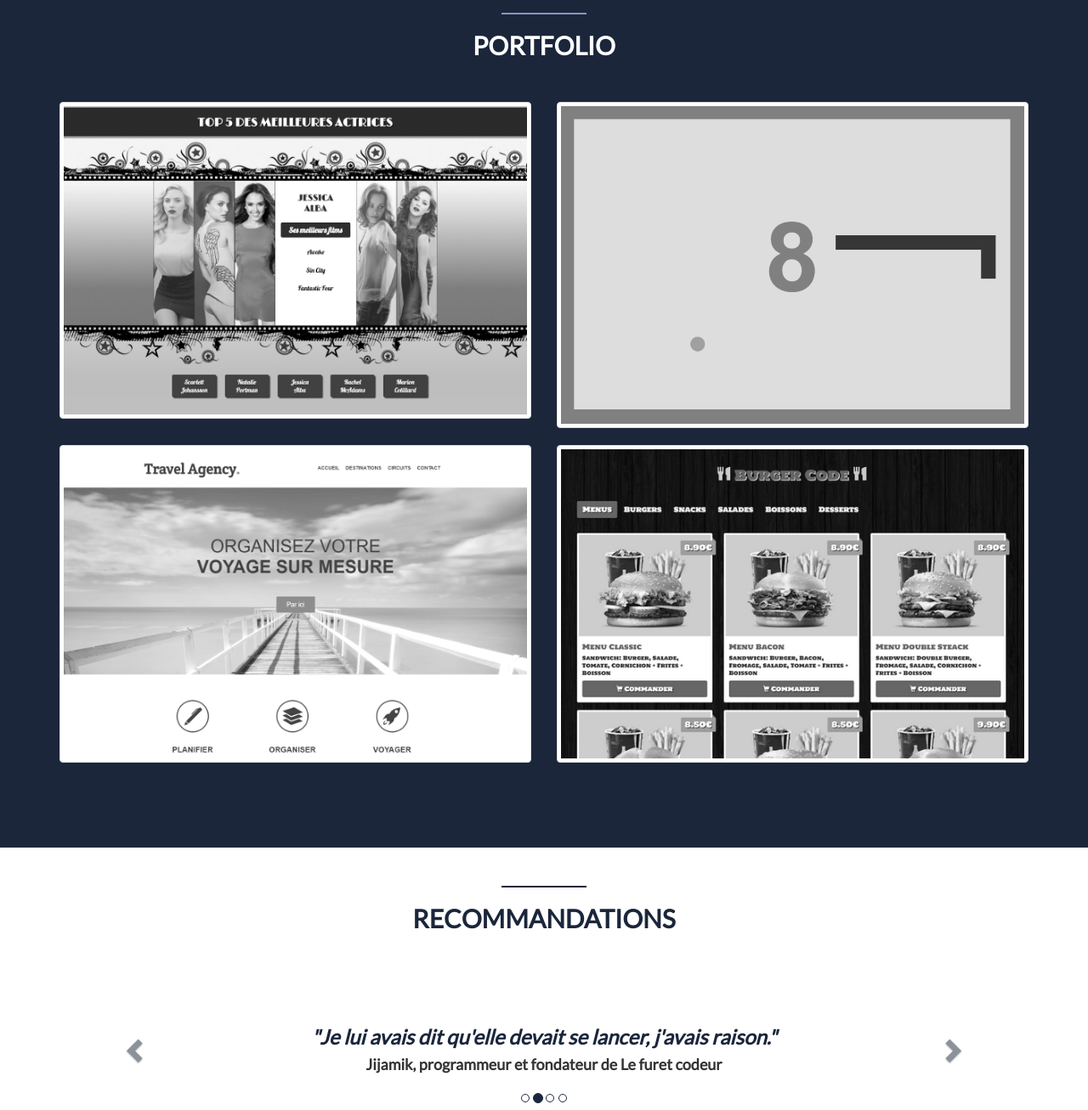
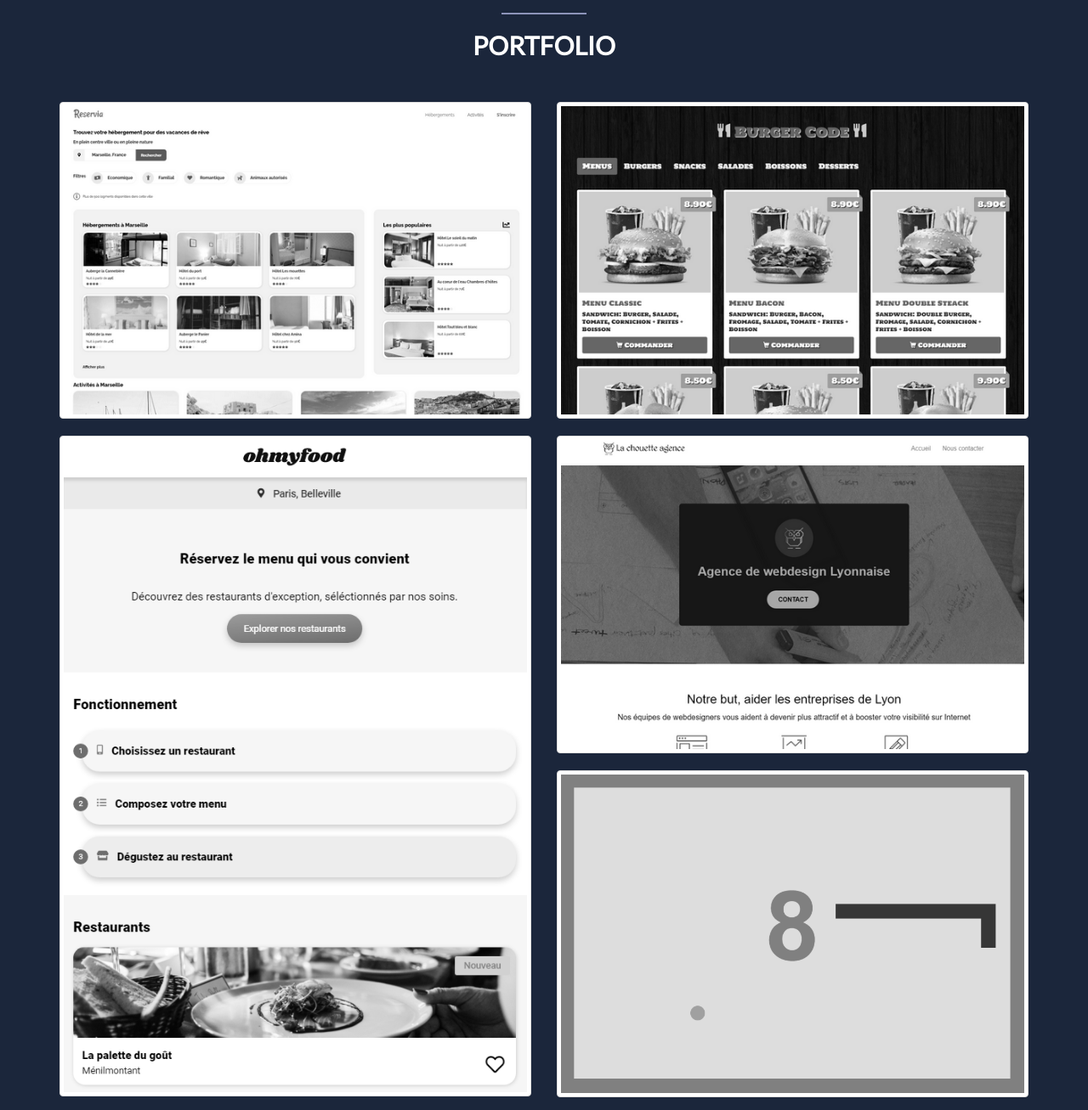
Before and after one commit to Katastrophia/CV-Kayna-Smelty, a plain HTML site: page index.html in a window 1280 px wide. Shown: the part 3440-4747 px from the top of the page at 85% size. Drawn offline with nearby package versions, Linux system fonts and the light colour scheme; a script that the page names is missing.

Commit message:
ajout de travaux dans le portfolio

```diff
--- a/index.html
+++ b/index.html
@@ -264,9 +264,27 @@
             <h2>Portfolio</h2>
           </div>
           <div class="row">
+
             <div class="col-sm-6">
-              <a class='thumbnail' href="https://actrices.kayna-smelty.com/actrices" target='_blank'>
-                <img src='images\top5.png' alt='actrices'>
+              <a class='thumbnail' href="https://katastrophia.github.io/SmeltyKayna_2_28012021/" target='_blank'>
+                <img src='images\réservia.png' alt='reservia'>
+              </a>
+            </div>
+
+
+            <div class="col-sm-6">
+              <a class='thumbnail' href="https://kayna-smelty.com/burgercode" target='_blank'>
+                <img src='images\Burger Code.png' alt='burger code'>
+              </a>
+            </div>
+            <div class="col-sm-6">
+              <a class='thumbnail' href="https://katastrophia.github.io/SmeltyKayna_3_29032021/" target='_blank'>
+                <img src='images\ohmyfood1.png' alt='ohmyfood'>
+              </a>
+            </div>
+            <div class="col-sm-6">
+              <a class='thumbnail' href="https://katastrophia.github.io/SmeltyKayna_4_12052021/" target='_blank'>
+                <img src='images\La Chouette Agence _ Entreprise webdesign à Lyon2.png' alt='SEO pour le site de la chouette agence'>
               </a>
             </div>
             <div class="col-sm-6">
@@ -274,16 +292,23 @@
                 <img src='images\snake.gif' alt='snake'>
               </a>
             </div>
+
+
+
+            <div class="col-sm-6">
+              <a class='thumbnail' href="https://actrices.kayna-smelty.com/actrices" target='_blank'>
+                <img src='images\top5.png' alt='actrices'>
+              </a>
+            </div>
             <div class="col-sm-6">
               <a class='thumbnail' href="https://voyage.kayna-smelty.com/voyage" target='_blank'>
                 <img src='images\voyage.png' alt='voyage'>
               </a>
             </div>
-            <div class="col-sm-6">
-              <a class='thumbnail' href="https://kayna-smelty.com/burgercode" target='_blank'>
-                <img src='images\Burger Code.png' alt='burger code'>
-              </a>
-            </div>
+
+
+
+
           </div>
         </div>
       </section>
```
Also changed, not shown: images/La Chouette Agence _ Entreprise webdesign à Lyon1.png (added), images/La Chouette Agence _ Entreprise webdesign à Lyon2.png (added), images/Orinours By Orinoco.png (added), images/ohmyfood1.png (added), images/ohmyfood3.png (added), images/ohmyfood5.png (added), images/ohmyfood6.png (added), images/réservia.png (added), 2 other files.
